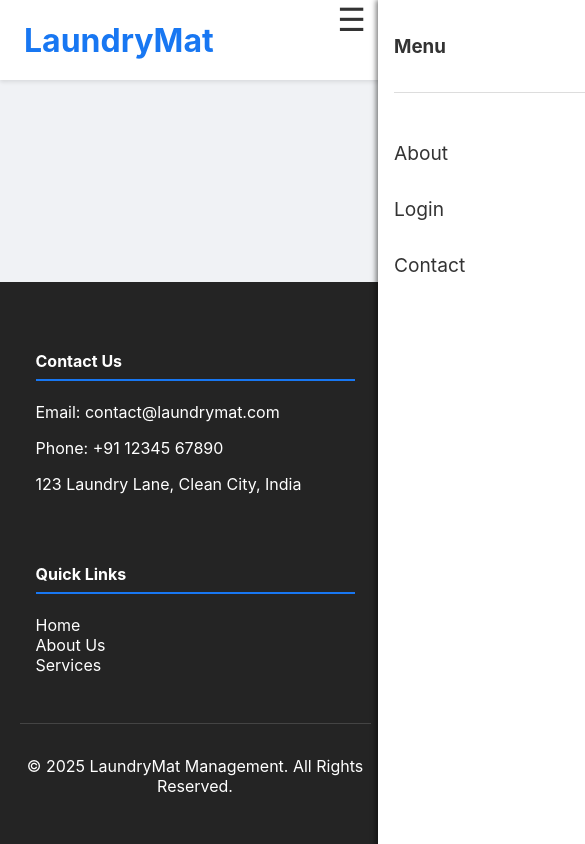
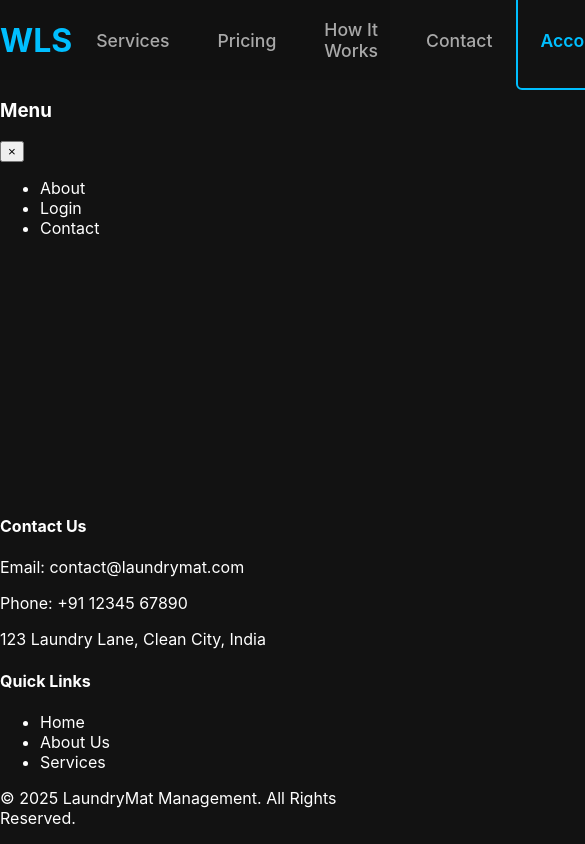
Before and after one commit to Lostmaniac2928/laundry-system, a React (Vite) app in the folder client/: page /login in a window 390 px wide. Shown: the top 844 px of the page, 585 px wide, since content can reach past the window. Built offline with nearby package versions, Linux system fonts and the light colour scheme; no server answers.

Commit message:
look change

```diff
--- a/client/src/components/layout/Navbar.jsx
+++ b/client/src/components/layout/Navbar.jsx
@@ -6,7 +6,6 @@ import { logout as logoutApiCall } from '../../api/authApi';
 
 const Navbar = ({ toggleSidebar }) => {
   const { userInfo } = useSelector((state) => state.auth);
-  const { cartItems } = useSelector((state) => state.cart); // Get cart items
   const dispatch = useDispatch();
   const navigate = useNavigate();
 
@@ -24,33 +23,20 @@ const Navbar = ({ toggleSidebar }) => {
     <header className="navbar">
       <div className="navbar-container">
         <Link to="/" className="navbar-logo">
-          LaundryMat
+          WLS
         </Link>
         <div className="menu-icon" onClick={toggleSidebar}>
           ☰
         </div>
         <nav className="nav-menu">
-          <Link to="/cart" className="nav-links">
-            <div className="cart-icon">
-              🛒
-              {cartItems.length > 0 && <span className="cart-badge">{cartItems.reduce((a, c) => a + c.qty, 0)}</span>}
-            </div>
-          </Link>
-          <Link to="/" className="nav-links">Home</Link>
-          <Link to="/about" className="nav-links">About</Link>
+          <Link to="/" className="nav-links">Services</Link>
+          <Link to="/pricing" className="nav-links">Pricing</Link>
+          <Link to="/how-it-works" className="nav-links">How It Works</Link>
           <Link to="/contact" className="nav-links">Contact</Link>
           {userInfo ? (
-            <div className="nav-user-info">
-              {userInfo.role === 'admin' && (
-                <Link to="/admin/dashboard" className="nav-links nav-button">Admin</Link>
-              )}
-              <Link to="/profile/dashboard" className="nav-links profile-link">
-                {userInfo.phoneNumber}
-              </Link>
-              <button onClick={handleLogout} className="nav-button logout">Logout</button>
-            </div>
+             <Link to="/profile/dashboard" className="nav-links nav-button">Account</Link>
           ) : (
-            <Link to="/login" className="nav-links nav-button">Login</Link>
+            <Link to="/login" className="nav-links nav-button">Account</Link>
           )}
         </nav>
       </div>
--- a/client/src/styles/main.css
+++ b/client/src/styles/main.css
@@ -1,17 +1,17 @@
 /* --- Global & Body Styles --- */
 :root {
-  --primary-color: #1877f2;
-  --danger-color: #fa383e;
-  --light-gray: #f0f2f5;
-  --dark-gray: #606770;
-  --text-color: #333;
-  --white-color: #ffffff;
-  --border-color: #ddd;
+  --primary-color: #00bfff; /* Deep Sky Blue */
+  --bg-color: #121212; /* Very Dark Gray/Black */
+  --card-bg-color: #1e1e1e; /* Slightly Lighter Dark Gray */
+  --text-color: #ffffff;
+  --text-secondary: #a9a9a9; /* Light Gray for subtext */
+  --border-color: #333333;
 }
+
 body {
-  font-family: -apple-system, BlinkMacSystemFont, 'Segoe UI', Roboto, Helvetica, Arial, sans-serif;
+  font-family: 'Poppins', -apple-system, BlinkMacSystemFont, 'Segoe UI', Roboto, Helvetica, Arial, sans-serif;
   margin: 0;
-  background-color: var(--light-gray);
+  background-color: var(--bg-color);
   color: var(--text-color);
 }
 .app-container {
@@ -26,39 +26,30 @@ a {
   text-decoration: none;
   color: inherit;
 }
-.container {
-  width: 90%;
-  max-width: 1200px;
-  margin: 0 auto;
-  padding: 2rem 1rem;
-}
-.error-message { color: var(--danger-color); text-align: center; margin-top: 1rem; }
 
 /* --- Navbar Styles --- */
 .navbar {
-  background: var(--white-color);
+  background: rgba(18, 18, 18, 0.8);
+  backdrop-filter: blur(10px);
   height: 80px;
   display: flex;
   justify-content: center;
   align-items: center;
-  font-size: 1.2rem;
+  font-size: 1.1rem;
   position: sticky;
   top: 0;
   z-index: 999;
-  box-shadow: 0 2px 4px rgba(0,0,0,0.1);
 }
 .navbar-container {
   display: flex;
   justify-content: space-between;
   height: 80px;
-  z-index: 1;
   width: 100%;
   max-width: 1300px;
   padding: 0 24px;
 }
 .navbar-logo {
   color: var(--primary-color);
-  justify-self: flex-start;
   cursor: pointer;
   font-size: 2rem;
   display: flex;
@@ -72,400 +63,123 @@ a {
   text-align: center;
 }
 .nav-links {
-  color: var(--text-color);
+  color: var(--text-secondary);
+  font-weight: 500;
   display: flex;
   align-items: center;
-  padding: 0 1rem;
+  padding: 0 1.5rem;
   height: 100%;
   cursor: pointer;
   transition: color 0.2s ease-in-out;
 }
-.nav-links:hover { color: var(--primary-color); }
-.nav-user-info { display: flex; align-items: center; gap: 1rem; }
+.nav-links:hover, .nav-links.active {
+  color: var(--primary-color);
+}
 .nav-button {
-  padding: 8px 20px;
+  border: 2px solid var(--primary-color);
+  padding: 8px 22px;
   border-radius: 6px;
-  background: var(--primary-color);
-  color: var(--white-color);
-  border: none;
-  font-size: 1rem;
-  cursor: pointer;
-  transition: background-color 0.2s;
+  color: var(--primary-color);
+  font-weight: 600;
+  transition: background-color 0.2s, color 0.2s;
 }
-.nav-button.logout { background-color: var(--danger-color); }
-.nav-button:hover { background-color: #166fe5; }
-.nav-button.logout:hover { background-color: #d62f35; }
+.nav-button:hover {
+  background-color: var(--primary-color);
+  color: var(--bg-color);
+}
 .menu-icon {
-  display: none;
-  font-size: 2rem;
-  cursor: pointer;
+  display: none; /* Add responsive styles later if needed */
 }
 
-/* --- Sidebar Styles --- */
-.sidebar {
-  position: fixed;
-  top: 0;
-  right: -300px;
-  width: 280px;
-  height: 100%;
-  background: var(--white-color);
-  box-shadow: -2px 0 5px rgba(0,0,0,0.5);
-  transition: right 0.3s ease-in-out;
-  z-index: 1000;
-  padding: 1rem;
+/* --- Hero Section --- */
+.hero-container {
+  background: linear-gradient(to right, rgba(0,0,0,0.7), rgba(0,0,0,0.1)), url('/images/hero-background.jpg'); /* REPLACE THIS IMAGE */
+  background-size: cover;
+  background-position: center;
+  height: 80vh;
+  display: flex;
+  flex-direction: column;
+  justify-content: center;
+  align-items: flex-start;
+  padding: 0 5vw;
+  color: var(--text-color);
 }
-.sidebar.open { right: 0; }
-.sidebar-header {
-  display: flex;
-  justify-content: space-between;
-  align-items: center;
-  border-bottom: 1px solid var(--border-color);
-  padding-bottom: 1rem;
+.hero-container h1 {
+  font-size: 5rem;
+  line-height: 1.1;
+  font-weight: 800;
+  margin: 0;
 }
-.close-btn {
-  background: none;
+.hero-container p {
+  font-size: 1.2rem;
+  margin-top: 1rem;
+  max-width: 500px;
+  color: var(--text-secondary);
+}
+.hero-btn {
+  margin-top: 2rem;
+  padding: 1rem 2rem;
+  font-size: 1rem;
+  font-weight: 600;
+  color: var(--bg-color);
+  background-color: var(--primary-color);
   border: none;
-  font-size: 2rem;
+  border-radius: 6px;
   cursor: pointer;
+  transition: transform 0.2s;
 }
-.sidebar-links {
-  list-style: none;
-  padding: 0;
-  margin-top: 2rem;
-}
-.sidebar-links li {
-  padding: 1rem 0;
-  font-size: 1.2rem;
-  cursor: pointer;
-}
-.sidebar-links li:hover { color: var(--primary-color); }
-.sidebar-overlay {
-  position: fixed;
-  top: 0;
-  left: 0;
-  width: 100%;
-  height: 100%;
-  background: rgba(0,0,0,0.5);
-  z-index: 999;
+.hero-btn:hover {
+  transform: scale(1.05);
 }
 
-/* --- Footer Styles --- */
-.footer {
-  background-color: #242424;
-  color: var(--white-color);
-  padding: 2rem 0;
-}
-.footer-container {
-  width: 90%;
-  max-width: 1200px;
-  margin: auto;
-  display: flex;
-  flex-wrap: wrap;
-  justify-content: space-between;
-}
-.footer-section {
-  flex: 1;
-  margin: 1rem;
-  min-width: 250px;
-}
-.footer-section h4 { border-bottom: 2px solid var(--primary-color); padding-bottom: 0.5rem; }
-.footer-section ul { list-style: none; padding: 0; }
-.footer-section ul li a { color: var(--white-color); transition: color 0.2s; }
-.footer-section ul li a:hover { color: var(--primary-color); }
-.footer-bottom {
-  text-align: center;
-  width: 100%;
-  padding-top: 1rem;
-  border-top: 1px solid #444;
-  margin-top: 1rem;
-}
 
-/* --- Home Page Styles --- */
-.home-header {
-  display: flex;
-  justify-content: space-between;
-  align-items: center;
-  margin-bottom: 2rem;
-  padding-bottom: 1rem;
-  border-bottom: 1px solid var(--border-color);
+/* --- Services Section --- */
+.services-container {
+    padding: 4rem 2rem;
+    background-color: var(--bg-color);
 }
 .services-grid {
   display: grid;
-  grid-template-columns: repeat(auto-fill, minmax(280px, 1fr));
-  gap: 1.5rem;
+  grid-template-columns: repeat(auto-fill, minmax(250px, 1fr));
+  gap: 2rem;
+  max-width: 1300px;
+  margin: 0 auto;
 }
 .service-card {
-  background: var(--white-color);
+  background: var(--card-bg-color);
   border-radius: 8px;
-  box-shadow: 0 4px 12px rgba(0, 0, 0, 0.08);
   overflow: hidden;
   cursor: pointer;
   transition: transform 0.2s, box-shadow 0.2s;
+  border: 1px solid var(--border-color);
+  border-top: 4px solid var(--primary-color);
+  padding: 2rem;
 }
-.service-card:hover { transform: translateY(-5px); box-shadow: 0 8px 16px rgba(0, 0, 0, 0.12); }
-.service-image { width: 100%; height: 180px; object-fit: cover; }
-.service-info { padding: 1rem; }
-.service-info h3 { margin-top: 0; margin-bottom: 0.5rem; }
-.service-info p { font-size: 0.9rem; color: var(--dark-gray); margin-bottom: 1rem; }
-.service-price { font-size: 1.1rem; font-weight: bold; color: var(--primary-color); }
-
-/* --- Login Page & Form Styles --- */
-.form-container {
-  display: flex;
-  justify-content: center;
-  align-items: center;
-  padding: 2rem;
-  min-height: 60vh;
+.service-card:hover {
+  transform: translateY(-10px);
+  box-shadow: 0 10px 20px rgba(0, 191, 255, 0.1);
 }
-.login-form, .admin-form-container form {
-  background: var(--white-color);
-  padding: 2rem;
-  border-radius: 8px;
-  box-shadow: 0 4px 12px rgba(0, 0, 0, 0.1);
-  width: 100%;
-  max-width: 400px;
-  box-sizing: border-box;
+.service-card-content {
+    text-align: left;
 }
-.admin-form-container form {
-    max-width: none;
-    box-shadow: none;
-    padding: 0;
-    background: none;
+.service-card-content h3 {
+  font-size: 1.5rem;
+  margin: 0;
 }
-.form-group { margin-bottom: 1rem; }
-label { display: block; margin-bottom: 0.5rem; font-weight: 600; }
-input[type='tel'],
-input[type='text'],
-input[type='email'],
-input[type='password'],
-input[type='number'],
-textarea {
-  width: 100%;
-  padding: 0.75rem;
-  border: 1px solid var(--border-color);
-  border-radius: 6px;
-  box-sizing: border-box;
-  font-size: 1rem;
-  font-family: inherit;
+.service-icon-placeholder {
+    font-size: 2.5rem;
+    margin: 1rem 0;
+    color: var(--primary-color);
 }
-/* THIS IS THE CORRECTED PART: More specific button styles */
-button { /* Basic reset for all buttons */
-    border: none;
-    cursor: pointer;
-    font-family: inherit;
-    font-size: 1rem;
-    padding: 8px 16px;
-    border-radius: 6px;
-    transition: background-color 0.2s;
+.service-explore-link {
+    display: block;
+    margin-top: 1.5rem;
+    color: var(--text-secondary);
+    font-weight: 500;
+    transition: color 0.2s;
 }
-.login-form button,
-.admin-form-container button[type="submit"],
-.place-order-btn {
-  width: 100%;
-  padding: 0.75rem;
-  background-color: var(--primary-color);
-  color: white;
-  font-size: 1.1rem;
-  font-weight: 600;
-}
-.login-form button:disabled,
-.admin-form-container button[type="submit"]:disabled,
-.place-order-btn:disabled {
-  background-color: #a9cbf5;
-  cursor: not-allowed;
-}
-.login-form button:hover:not(:disabled),
-.admin-form-container button[type="submit"]:hover:not(:disabled),
-.place-order-btn:hover:not(:disabled) {
-  background-color: #166fe5;
-}
-.logout-button { background-color: var(--danger-color); color: var(--white-color);}
-.logout-button:hover:not(:disabled) { background-color: #d62f35; }
-
-
-/* --- Profile Page Layout --- */
-.profile-page-container {
-  display: flex;
-  width: 90%;
-  max-width: 1200px;
-  margin: 2rem auto;
-  gap: 2rem;
-  min-height: 60vh;
-}
-.profile-sidebar {
-  flex: 0 0 250px;
-  background: var(--white-color);
-  padding: 1.5rem;
-  border-radius: 8px;
-  box-shadow: 0 4px 12px rgba(0, 0, 0, 0.08);
-  align-self: flex-start;
-}
-.profile-sidebar h3 {
-  margin-top: 0;
-  padding-bottom: 1rem;
-  border-bottom: 1px solid var(--border-color);
-}
-.profile-nav-link {
-  display: block;
-  padding: 0.75rem 1rem;
-  margin: 0.5rem 0;
-  border-radius: 6px;
-  color: var(--dark-gray);
-  font-weight: 500;
-  transition: background-color 0.2s, color 0.2s;
-}
-.profile-nav-link:hover {
-  background-color: var(--light-gray);
-  color: var(--primary-color);
-}
-.profile-nav-link.active {
-  background-color: var(--primary-color);
-  color: var(--white-color);
-}
-.profile-content {
-  flex: 1;
-  background: var(--white-color);
-  padding: 1.5rem;
-  border-radius: 8px;
-  box-shadow: 0 4px 12px rgba(0, 0, 0, 0.08);
-}
-
-/* --- Admin Page Content --- */
-.admin-page-content {
-  display: grid;
-  grid-template-columns: 1fr;
-  gap: 2rem;
-}
-
-@media screen and (min-width: 1024px) {
-  .admin-page-content {
-    grid-template-columns: 1fr 1.5fr; /* Adjusted ratio */
-  }
-}
-
-.admin-form-container {
-  background-color: var(--light-gray);
-  padding: 1.5rem;
-  border-radius: 8px;
-  border: 1px solid var(--border-color);
-}
-.admin-form-container h2, .admin-list-container h2 {
-  margin-top: 0;
-  margin-bottom: 1.5rem;
-}
-.btn-edit {
-    background-color: #ffc107;
-    color: var(--text-color);
-}
-.btn-delete {
-    background-color: var(--danger-color);
-    color: var(--white-color);
-}
-
-/* --- Media Queries for Responsiveness --- */
-@media screen and (max-width: 960px) {
-  .nav-menu {
-    display: none;
-  }
-  .menu-icon {
-    display: block;
-  }
-  .profile-page-container {
-    flex-direction: column;
-  }
-  .profile-sidebar {
-    width: 100%;
-    box-sizing: border-box;
-  }
-}
-
-/* --- Service Detail Page --- */
-.service-detail-header {
-    display: flex;
-    gap: 2rem;
-    margin-bottom: 2rem;
-    background: var(--white-color);
-    padding: 2rem;
-    border-radius: 8px;
-    box-shadow: 0 4px 12px rgba(0,0,0,0.08);
-}
-.service-detail-image {
-    width: 200px;
-    height: 200px;
-    object-fit: cover;
-    border-radius: 8px;
-}
-.packages-section {
-    margin-top: 2rem;
-}
-.package-card {
-    display: flex;
-    justify-content: space-between;
-    align-items: center;
-    background: var(--white-color);
-    padding: 1rem 1.5rem;
-    border-radius: 8px;
-    margin-bottom: 1rem;
-    box-shadow: 0 2px 8px rgba(0,0,0,0.05);
-}
-.package-price {
-    font-size: 1.2rem;
-    font-weight: bold;
+.service-card:hover .service-explore-link {
     color: var(--primary-color);
 }
 
-/* --- Cart Page Image Icon --- */
-.cart-item-icon-image {
-    width: 50px;
-    height: 50px;
-    object-fit: cover;
-    border-radius: 6px;
-}
-.cart-item-service-name {
-    font-size: 0.8rem;
-    color: var(--dark-gray);
-    margin-bottom: 0.25rem;
-}
-
-/* --- Cart & Checkout Item Layout --- */
-.cart-item {
-    display: flex; /* Aligns children in a row */
-    align-items: center; /* Vertically centers the items */
-    gap: 1rem;
-    padding: 1rem;
-    border-bottom: 1px solid var(--border-color);
-}
-.cart-item-icon-image {
-    width: 50px;
-    height: 50px;
-    object-fit: cover;
-    border-radius: 6px;
-    flex-shrink: 0; /* Prevents image from shrinking */
-}
-.cart-item-details {
-    flex-grow: 1; /* Allows this section to take up available space */
-}
-.cart-item-service-name {
-    font-size: 0.8rem;
-    color: var(--dark-gray);
-    margin: 0 0 0.25rem 0;
-}
-.cart-item-details a {
-    font-weight: bold;
-    color: var(--text-color);
-}
-.cart-item-details span, .cart-item-price-summary span {
-    display: block;
-    margin-top: 0.25rem;
-}
-.cart-item-price-summary {
-    font-weight: bold;
-}
-
-/* --- Form Messages --- */
-.success-message {
-    color: #28a745; /* Green */
-    text-align: center;
-    margin-top: 1rem;
-    font-weight: bold;
-}
+/* Add other styles for login, profile etc. and adapt them to dark theme as needed */
```
Also changed, not shown: client/src/components/home/HeroSection.jsx (added, +13 -0 lines), client/src/pages/HomePage.jsx (+19 -37 lines), client/public/images/hero-background.jpg (added).
